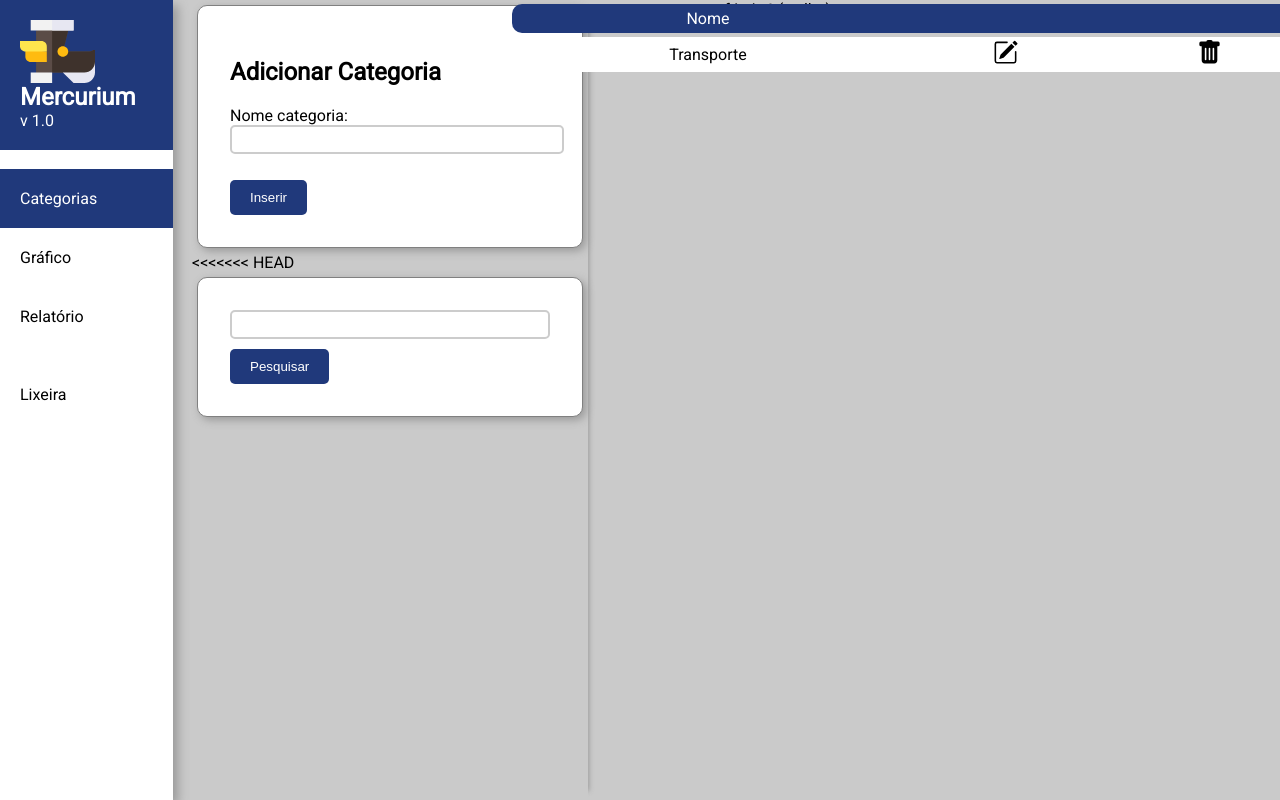
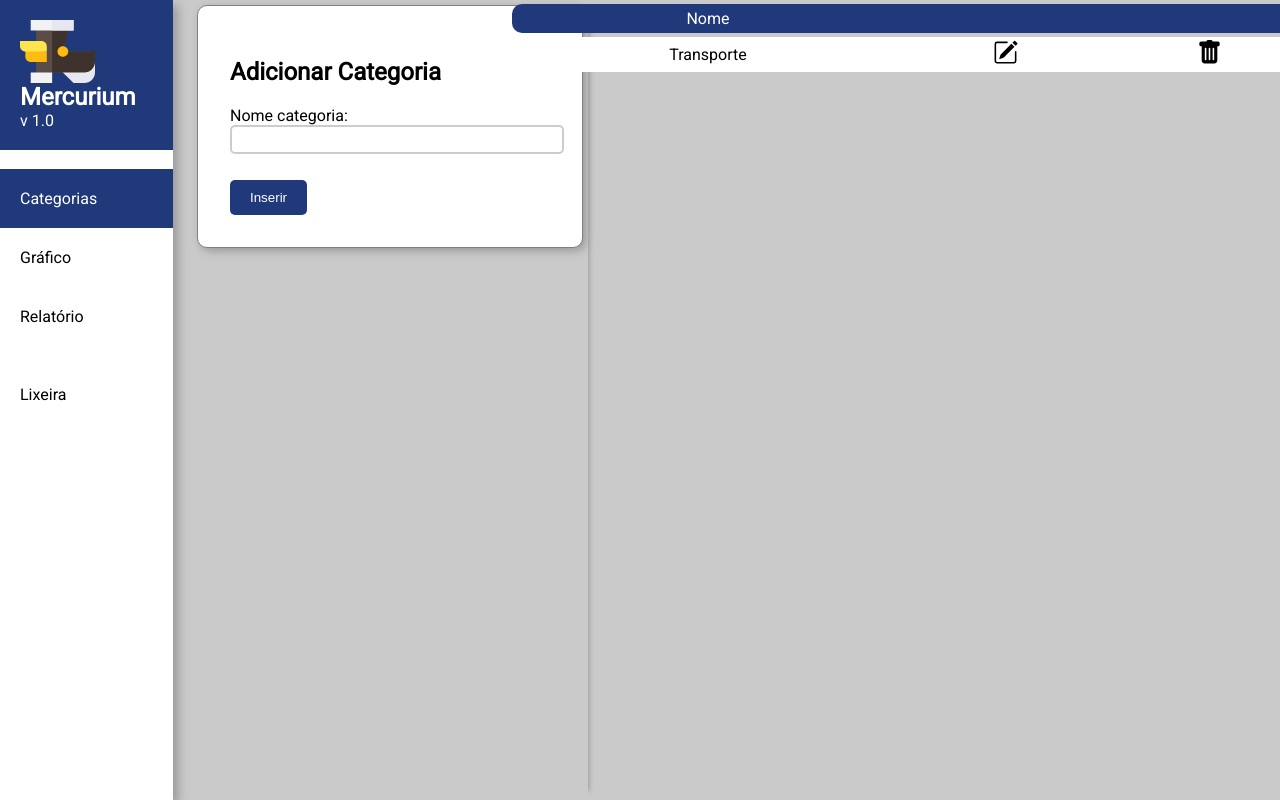
Before and after one commit to Aroldo-Jales/PROJ_1, a Django app: page /categories.html in a window 1280 px wide; the page is wider, and only the part inside the window is pictured. Run offline with Django 3.2, Linux system fonts and the light colour scheme; data comes from the database, SQL or seed files in the repository; tables that the repository leaves empty hold one stand-in row (values such as "Sample post"); some web fonts are replaced.

Commit message:
categories incoming changes

```diff
--- a/Pmercurium/app_mercurium/templates/categories.html
+++ b/Pmercurium/app_mercurium/templates/categories.html
@@ -49,18 +49,6 @@
                         <button type="submit">Inserir</button>
                     </form>
                 </div>
-<<<<<<< HEAD
-                <div class="search-cat">
-                    <form action="" method="GET">
-                        <!-- <fieldset> -->
-                            <input id="word-key" name="word-key" type="search">
-                            <button type="submit">Pesquisar</button>
-                            <!-- </fieldset> -->
-                        </form>
-                    </div>
-                </div>
-=======
->>>>>>> cf4e4c6 (wallet)
             </div>
         </div>
         <div class="cat-table-container">
```
